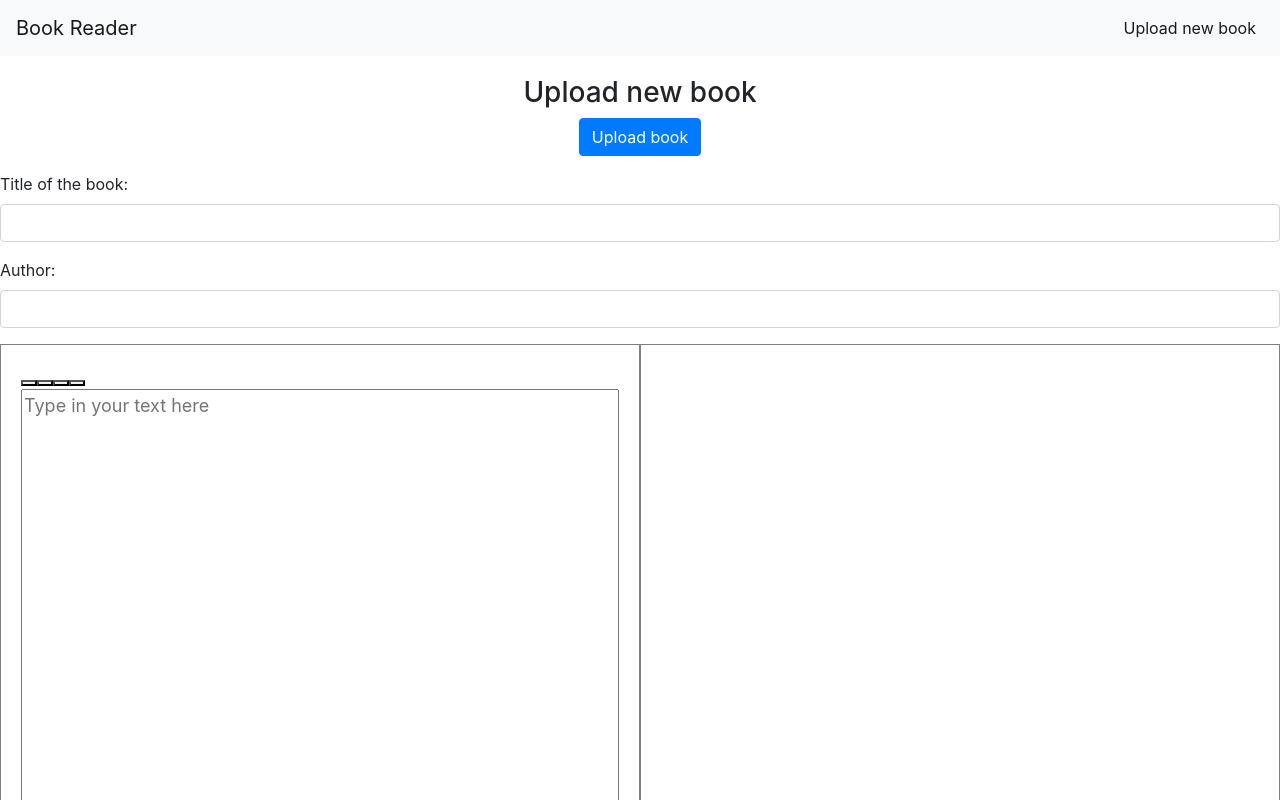
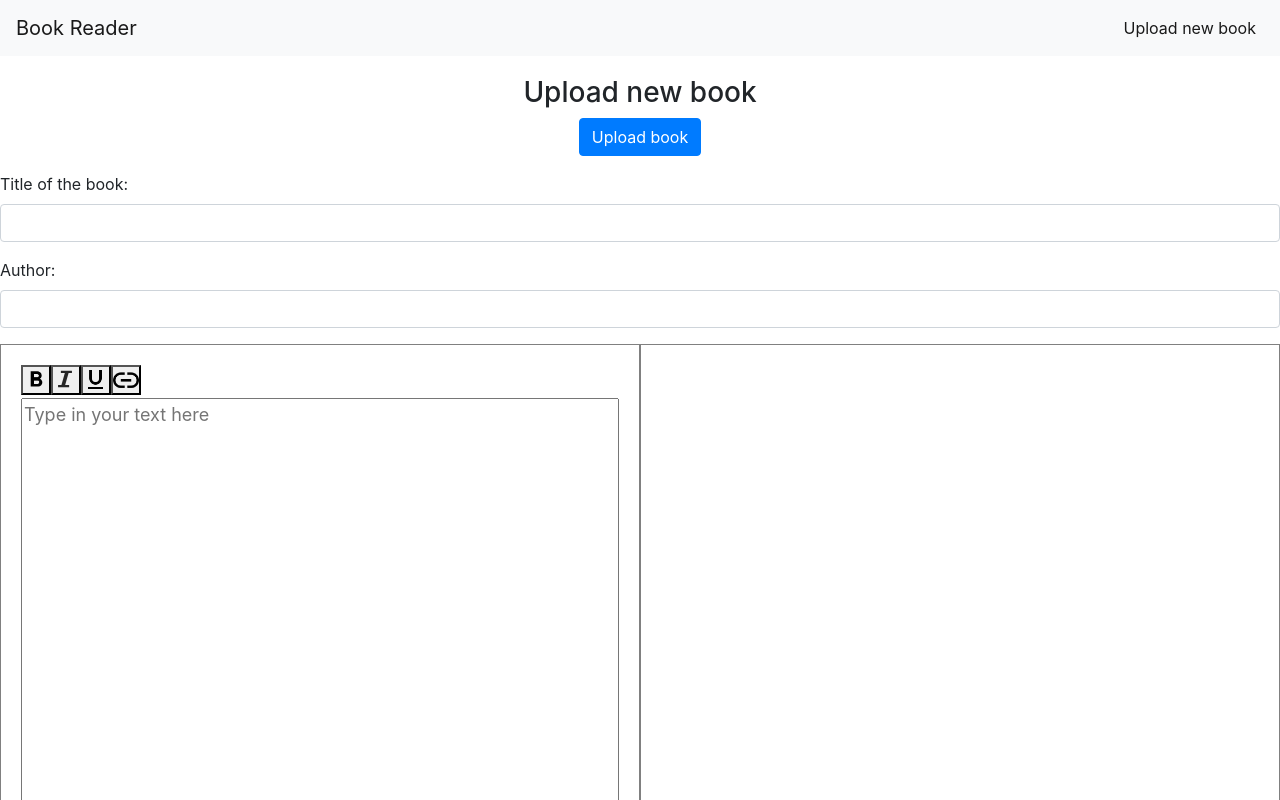
Before and after one commit to TobiiNT/Team-2-Project---Book-Reader, a React (Create React App) app in the folder src/client/: page /create in a window 1280 px wide. Shown: the top 800 px of the page. Built offline with nearby package versions, Linux system fonts and the light colour scheme.

Commit message:
Style for buttons

```diff
--- a/src/client/src/components/App.css
+++ b/src/client/src/components/App.css
@@ -33,3 +33,27 @@
     width: 300px;
     min-height: 600px;
 }
+#under{
+    background-image: url("under.png");
+    background-size: 25px 25px;
+    height: 30px;
+    width: 30px;
+}
+#italics{
+    background-image: url("italics.png");
+    background-size: 24px 24px;
+    height: 30px;
+    width: 30px;
+}
+#bold{
+    background-image: url("bold.png");
+    background-size: 26px 26px;
+    height: 30px;
+    width: 30px;
+}
+#footnote{
+    background-image: url("footnote.png");
+    background-size: 26px 26px;
+    height: 30px;
+    width: 30px;
+}
```
